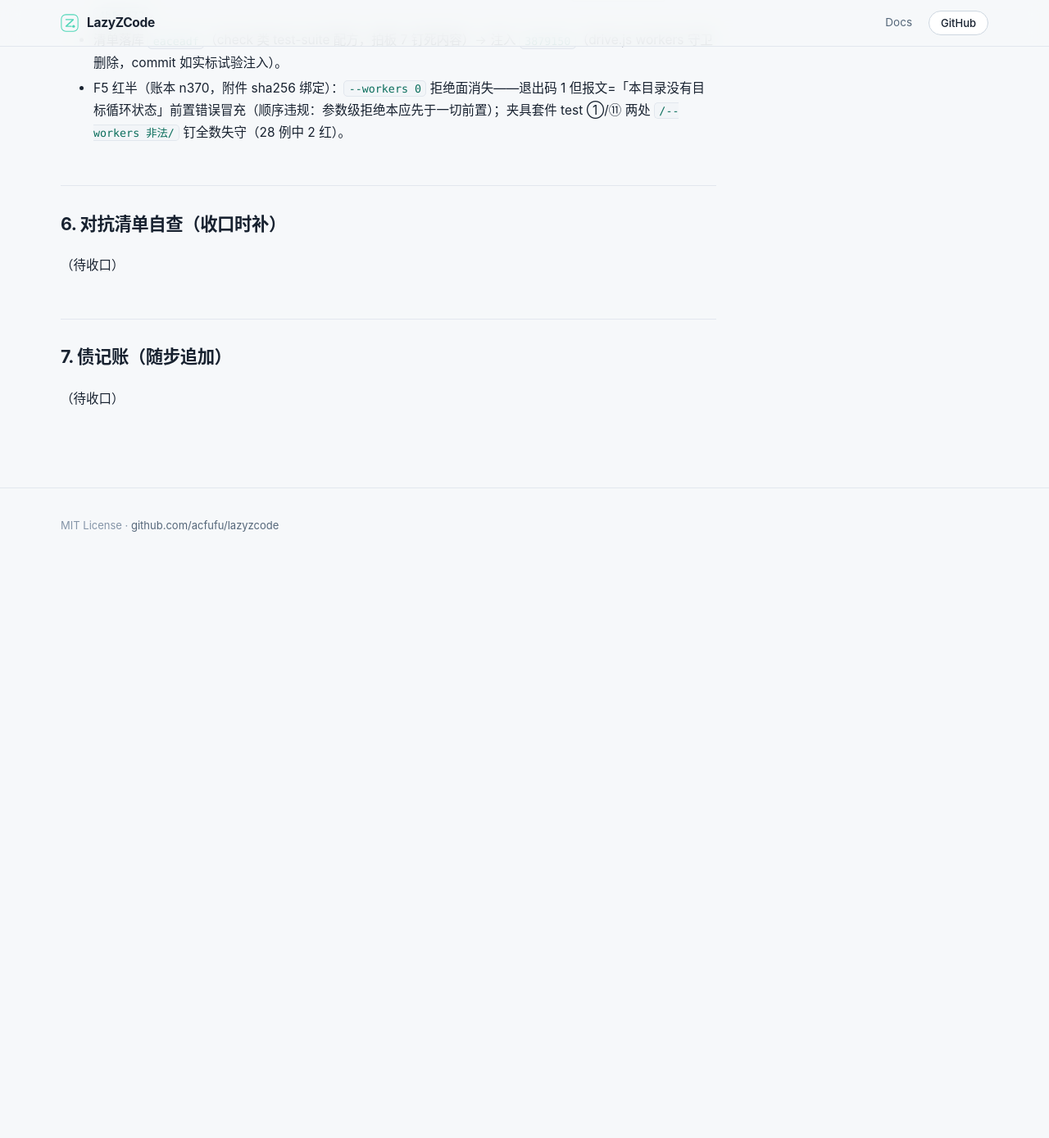
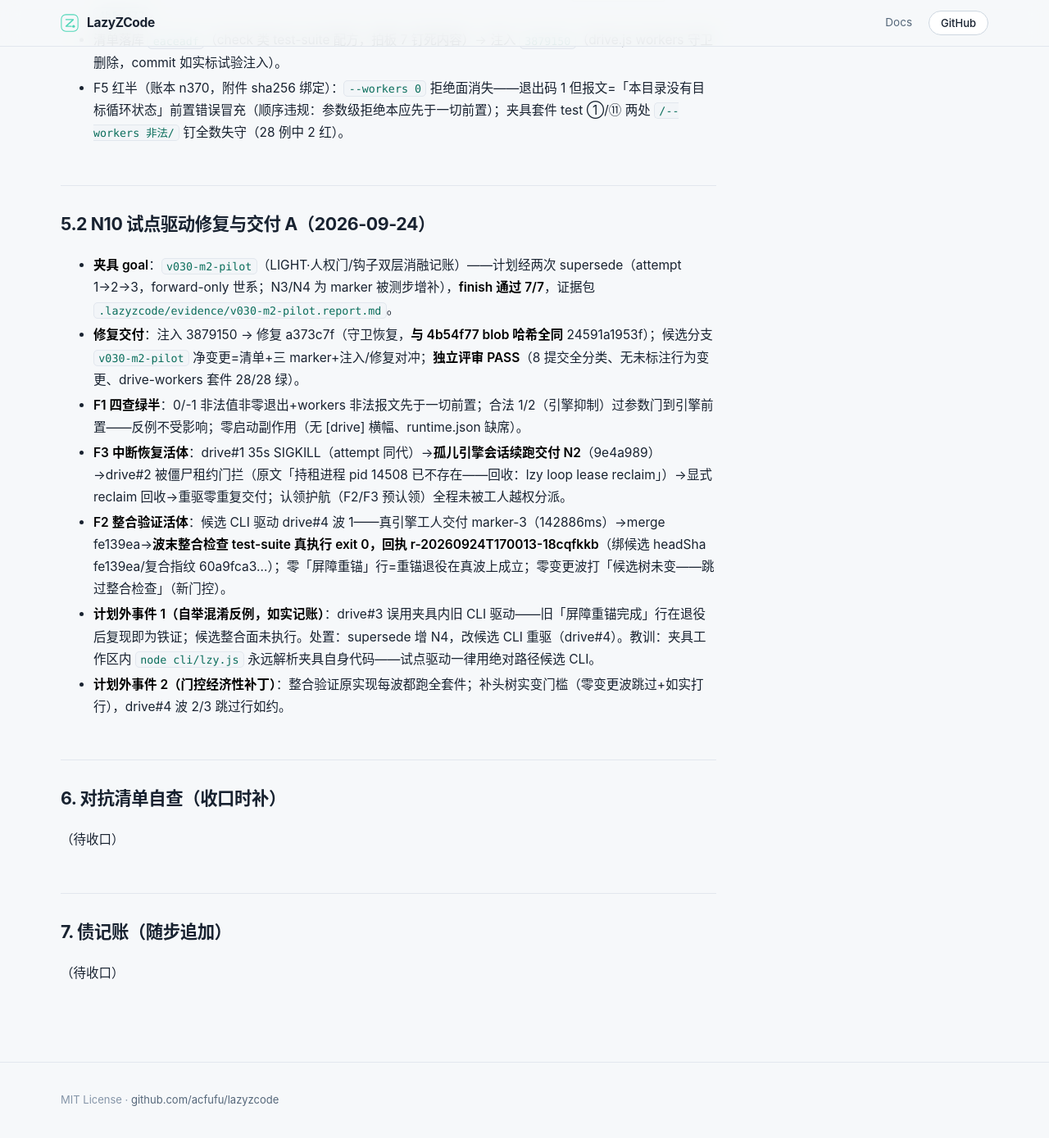
Before and after one commit to Acfufu/lazyzcode, a Jekyll site: the page built from docs/spikes/v030-m2-report.md, in a window 1280 px wide and 1400 px high, scrolled down 3912 px. Shown: the top 1389 px of the window at 82% size. Built offline with Jekyll 4.4.1, drawn with Linux system fonts in a browser that asks for light colours; our own code applies the rules of GitHub Pages for plain Markdown files; before the commit the page ends 4613 px from its top, so only the background shows below that.

Commit message:
docs(m2): N10 pilot delivery A — fixture goal finished 7/7 (two supersede generations), fix blob-identical to baseline, independent review PASS, integration receipt on merged candidate tree via candidate CLI, SIGKILL/zombie-lease/reclaim recovery chain; bootstrap-confusion counterexample (drive#3 old-CLI) honestly recorded
Goal: v030-m2#N10

```diff
--- a/docs/spikes/v030-m2-report.md
+++ b/docs/spikes/v030-m2-report.md
@@ -63,6 +63,16 @@ goal `v030-m2`（0.3.0 M2：verify 回执 + 范围档 + 整合验证 + CI 身份
 - 清单落库 `eaceadf`（check 类 test-suite 配方，拍板 7 钉死内容）→ 注入 `3879150`（drive.js workers 守卫删除，commit 如实标试验注入）。
 - F5 红半（账本 n370，附件 sha256 绑定）：`--workers 0` 拒绝面消失——退出码 1 但报文=「本目录没有目标循环状态」前置错误冒充（顺序违规：参数级拒绝本应先于一切前置）；夹具套件 test ①/⑪ 两处 `/--workers 非法/` 钉全数失守（28 例中 2 红）。
 
+## 5.2 N10 试点驱动修复与交付 A（2026-09-24）
+
+- **夹具 goal**：`v030-m2-pilot`（LIGHT·人权门/钩子双层消融记账）——计划经两次 supersede（attempt 1→2→3，forward-only 世系；N3/N4 为 marker 被测步增补），**finish 通过 7/7**，证据包 `.lazyzcode/evidence/v030-m2-pilot.report.md`。
+- **修复交付**：注入 3879150 → 修复 a373c7f（守卫恢复，**与 4b54f77 blob 哈希全同** 24591a1953f）；候选分支 `v030-m2-pilot` 净变更=清单+三 marker+注入/修复对冲；**独立评审 PASS**（8 提交全分类、无未标注行为变更、drive-workers 套件 28/28 绿）。
+- **F1 四查绿半**：0/-1 非法值非零退出+workers 非法报文先于一切前置；合法 1/2（引擎抑制）过参数门到引擎前置——反例不受影响；零启动副作用（无 [drive] 横幅、runtime.json 缺席）。
+- **F3 中断恢复活体**：drive#1 35s SIGKILL（attempt 同代）→**孤儿引擎会话续跑交付 N2**（9e4a989）→drive#2 被僵尸租约门拦（原文「持租进程 pid 14508 已不存在——回收：lzy loop lease reclaim」）→显式 reclaim 回收→重驱零重复交付；认领护航（F2/F3 预认领）全程未被工人越权分派。
+- **F2 整合验证活体**：候选 CLI 驱动 drive#4 波 1——真引擎工人交付 marker-3（142886ms）→merge fe139ea→**波末整合检查 test-suite 真执行 exit 0，回执 r-20260924T170013-18cqfkkb**（绑候选 headSha fe139ea/复合指纹 60a9fca3…）；零「屏障重锚」行=重锚退役在真波上成立；零变更波打「候选树未变——跳过整合检查」（新门控）。
+- **计划外事件 1（自举混淆反例，如实记账）**：drive#3 误用夹具内旧 CLI 驱动——旧「屏障重锚完成」行在退役后复现即为铁证；候选整合面未执行。处置：supersede 增 N4，改候选 CLI 重驱（drive#4）。教训：夹具工作区内 `node cli/lzy.js` 永远解析夹具自身代码——试点驱动一律用绝对路径候选 CLI。
+- **计划外事件 2（门控经济性补丁）**：整合验证原实现每波都跑全套件；补头树实变门槛（零变更波跳过+如实打行），drive#4 波 2/3 跳过行如约。
+
 ## 6. 对抗清单自查（收口时补）
 
 （待收口）
```
